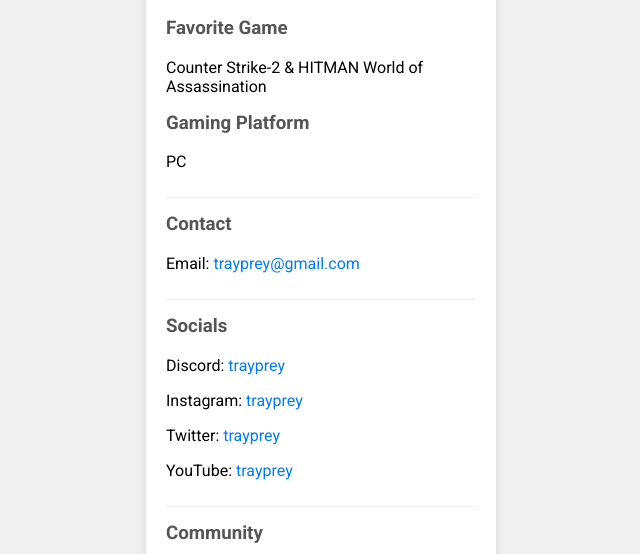
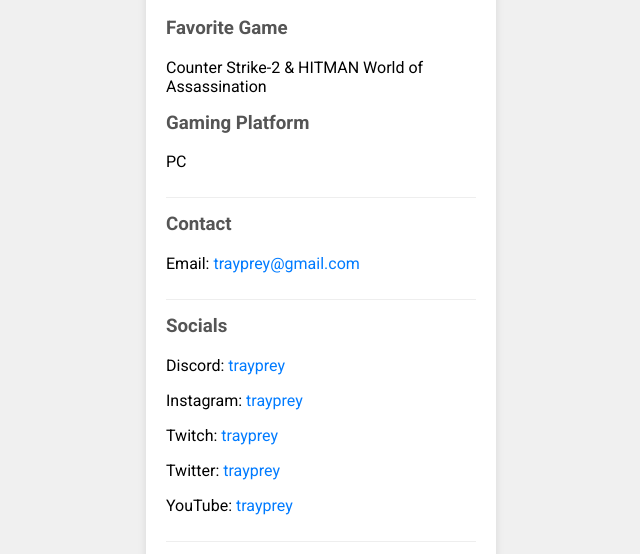
Before and after one commit to trayprey/trayprey.github.io, a plain HTML site: page index.html in a window 1280 px wide. Shown: the part 211-765 px from the top of the page, without its empty margins (319-959 px from the left). Drawn offline with Linux system fonts and the light colour scheme.

Commit message:
added Twitch social

```diff
--- a/index.html
+++ b/index.html
@@ -31,6 +31,7 @@
                 <h3>Socials</h3>
                 <p>Discord: <a href="https://www.discordapp.com/users/409583489508311040">trayprey</a></p>
                 <p>Instagram: <a href="https://www.instagram.com/trayprey/">trayprey</a></p>
+                <p>Twitch: <a href="https://www.twitch.tv/trayprey">trayprey</a></p>
                 <p>Twitter: <a href="https://www.twitter.com/trayprey/">trayprey</a></p>
                 <p>YouTube: <a href="https://www.youtube.com/@trayprey">trayprey</a></p>
             </div>
```
